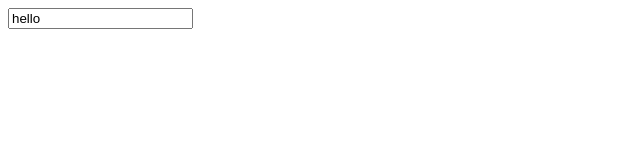
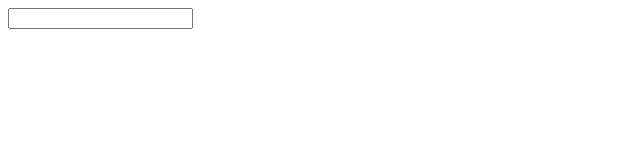
Before and after one commit to afonyaa/vue-challenges, a Vue app: page / in a window 1280 px wide. Shown: the top 160 px of the page, without its empty margins (0-640 px from the left). Built offline with nearby package versions, Linux system fonts and the light colour scheme.

Commit message:
v-model-modifiers

```diff
--- a/src/App.vue
+++ b/src/App.vue
@@ -1,31 +1,11 @@
 <script setup>
-import { watch, customRef } from "vue"
+import { defineModel, ref} from "vue"
+import MyInput from "./components/MyInput.vue";
 
-function useDebouncedRef(factory, delay) {
-  let localValue = factory
-  let timeout
-  return customRef((track, trigger) => ({
-    get() {
-      track()
-      return localValue
-    },
-    set(value) {
-      localValue = value
-      clearTimeout(timeout)
-      timeout = setTimeout(() => {
-        trigger()
-      }, delay)
-    }
-  }))
-}
-const text = useDebouncedRef("hello", 2000)
-
-watch(text, (value) => {
-  console.log(value)
-})
+const val = ref('')
 
 </script>
 
 <template>
-    <input v-model="text" />
+  <MyInput v-model.capitalize="val" />
 </template>
--- /dev/null
+++ b/src/components/MyInput.vue
@@ -0,0 +1,19 @@
+<script setup>
+import { defineModel} from "vue"
+
+const [model, modifiers] = defineModel({
+  set(value) {
+    if (modifiers.capitalize) {
+      return value.charAt(0).toUpperCase() + value.slice(1)
+    }
+    return value
+  }
+})
+
+console.log(modifiers)
+
+</script>
+
+<template>
+    <input v-model="model" />
+</template>
```
